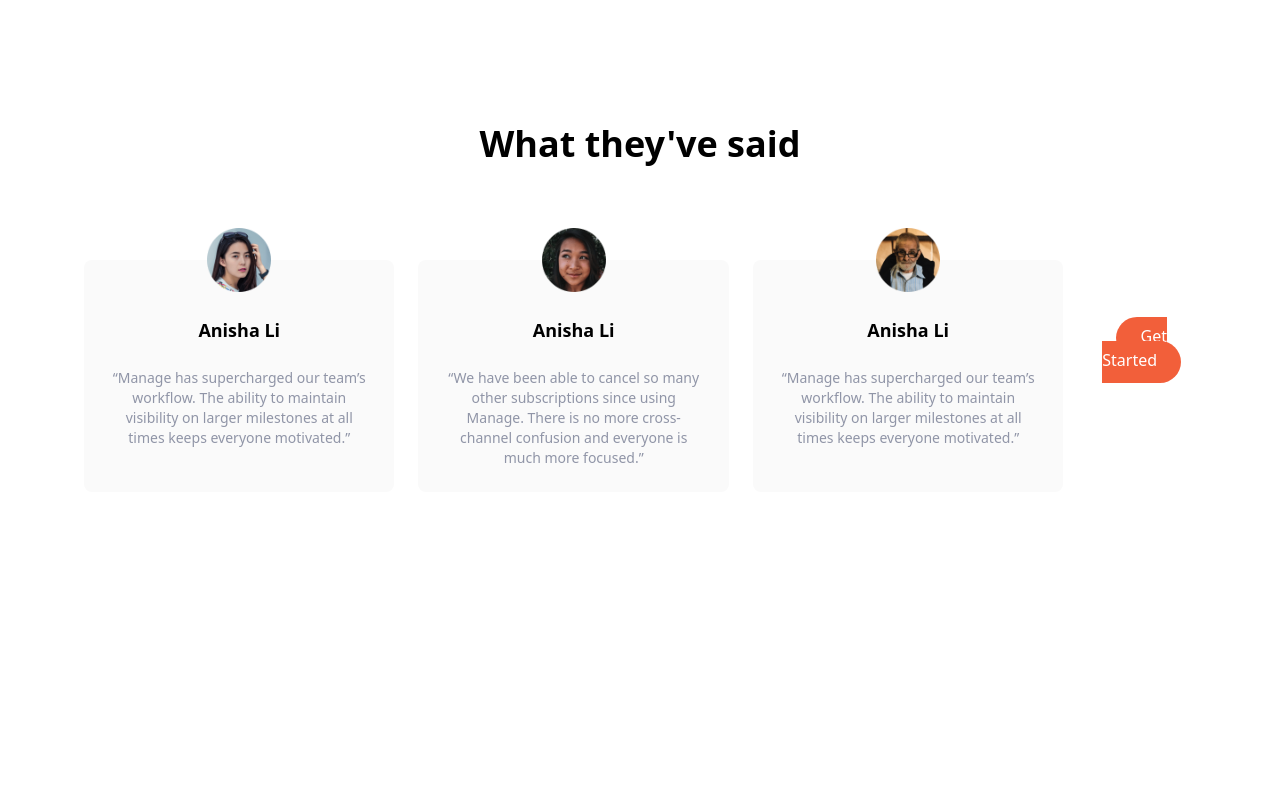
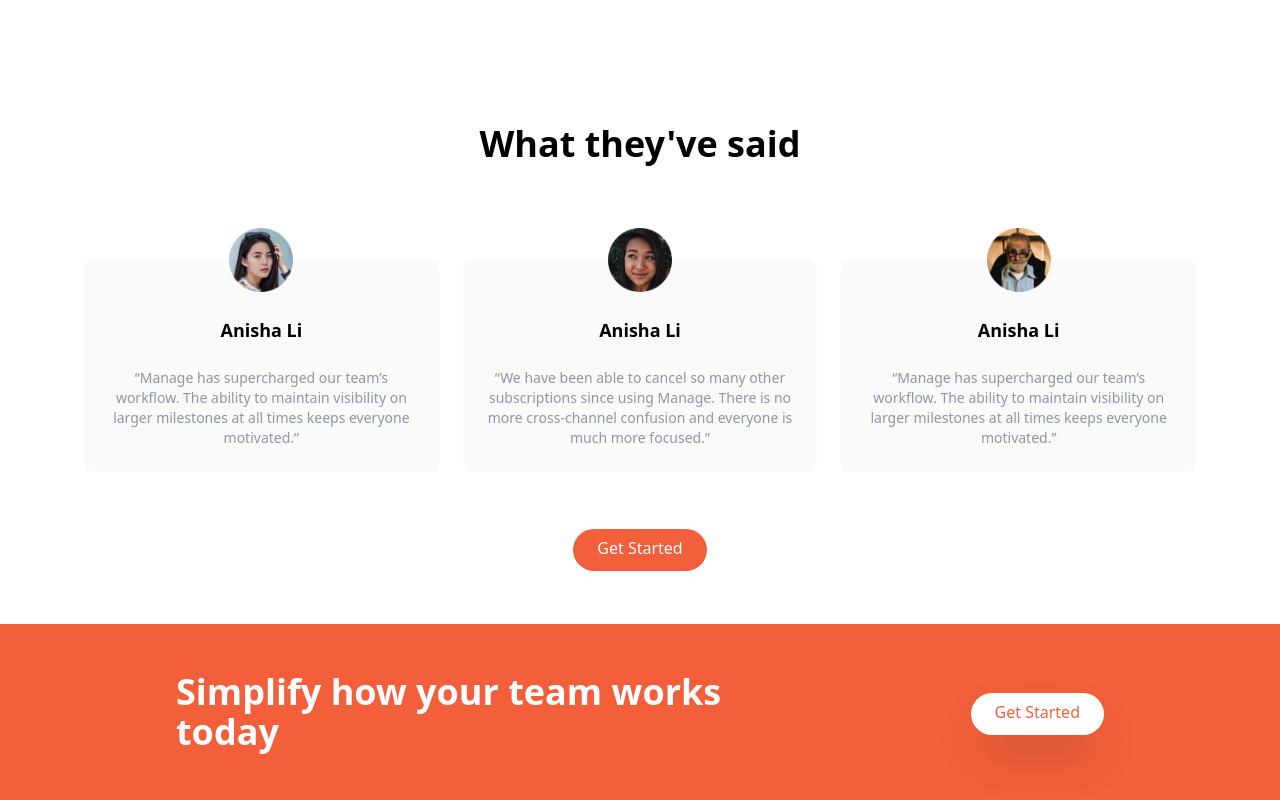
Before and after one commit to charlesaggasid/tailwaind-css, a website: page index.html in a window 1280 px wide. Shown: the part 1128-1928 px from the top of the page. Before the commit the page ends 1620 px from the top, so only its background shows below. Drawn offline with Linux system fonts and the light colour scheme.

Commit message:
cta done

```diff
--- a/index.html
+++ b/index.html
@@ -208,18 +208,37 @@
         </p>
       </div>
       <!-- Testimonial 3 END -->
-      <!-- Button -->
-      <div class="my-16">
-        <a href="#" class="p-3 px-6 pt-2 text-white bg-brightRed rounded-full baseline hover:bg-brightRedLight">Get
-          Started</a>
-      </div>
-      <!-- Button -->
     </div>
+    <!-- Button -->
+    <div class="my-16">
+      <a href="#" class="p-3 px-6 pt-2 text-white bg-brightRed rounded-full baseline hover:bg-brightRedLight">Get
+        Started</a>
+    </div>
+    <!-- Button -->
     <!-- Testimonials Container END -->
   </div>
   <!-- Containers Heading to Testimonials Block END -->
 </section>
 <!-- Testimonials Section END -->
+
+<!-- CTA Section START -->
+<section id="cta" class="bg-brightRed">
+  <!-- Flex Container -->
+  <div
+    class="container flex flex-col items-center justify-between px-6 py-24 mx-auto space-y-12 md:py-12 md:flex-row md:space-y-0">
+    <!-- Heading -->
+    <h2 class="text-5xl font-bold leading-tight text-center text-white md:text-4xl md:max-w-xl md:text-left">
+      Simplify how your team works today
+    </h2>
+    <!-- Button -->
+    <div>
+      <a href="#" class="p-3 px-6 pt-2 text-brightRed bg-white rounded-full shadow-2xl baseline hover:bg-gray-900">Get
+        Started</a>
+    </div>
+  </div>
+</section>
+<!-- CTA Section END -->
+
 
 
 
```
Also changed, not shown: css/main.css.
